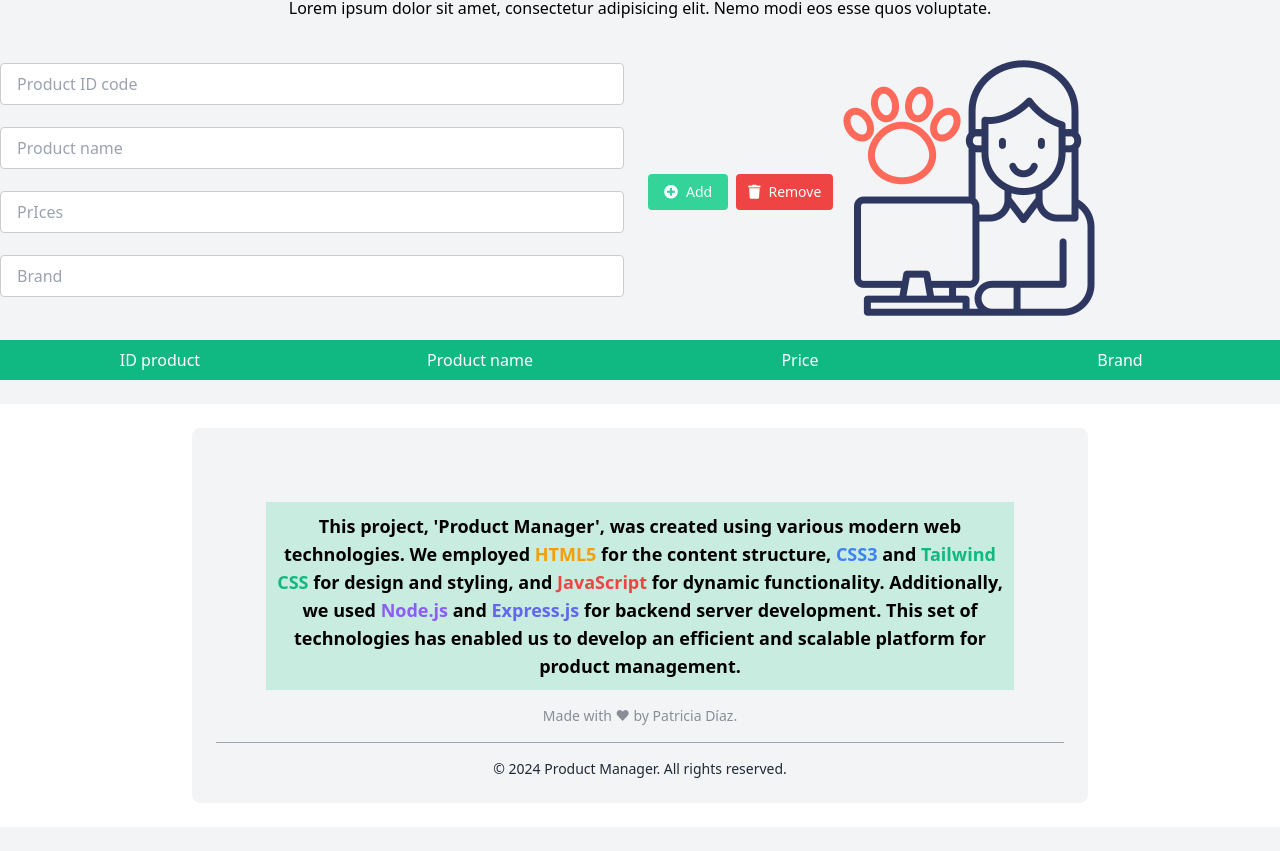
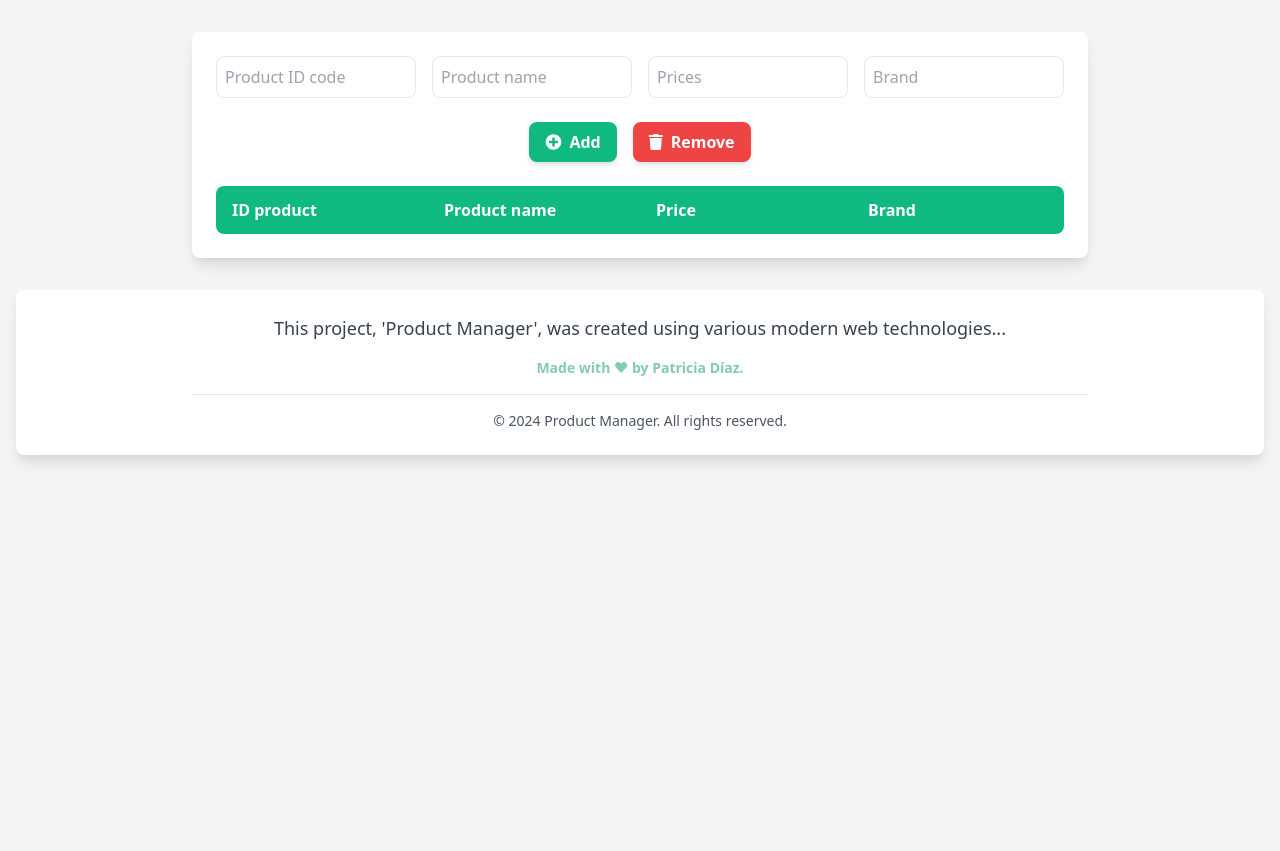
Before and after one commit to Patriciaddc80/ADMINSITRADOR-DE-PRODUCTOS, a website: page index.html in a window 1280 px wide. Shown: the part 100-951 px from the top of the page. After the commit the page ends 800 px from the top, so only its background shows below. Drawn offline with nearby package versions, Linux system fonts and the light colour scheme.

Commit message:
button cent

```diff
--- a/index.html
+++ b/index.html
@@ -1,85 +1,81 @@
 <!DOCTYPE html>
 <html lang="es">
-
 <head>
     <meta charset="UTF-8">
     <meta name="viewport" content="width=device-width, initial-scale=1.0">
     <link href="https://cdn.jsdelivr.net/npm/tailwindcss@2.2.19/dist/tailwind.min.css" rel="stylesheet">
     <link rel="stylesheet" href="https://cdnjs.cloudflare.com/ajax/libs/font-awesome/5.15.4/css/all.min.css">
-    <link rel="stylesheet" href="styles.css">
     <title>Product Manager</title>
 </head>
-
-<body class="bg-gray-100 w-full"
-    style=" background-size: cover; background-position: center; background-repeat: no-repeat; background-attachment: fixed;">
-    <div id="container" class="max-w-screen-2xl mx-auto text-center">
-        <header class="relative py-4">
-            <h1 class="text-5xl mb-4 font-bold text-green-500">PRODUCT MANAGER </h1>
-            <h3>Lorem ipsum dolor sit amet, consectetur adipisicing elit. Nemo modi eos esse quos voluptate.</h3>
+<body class="bg-gray-100 w-full">
+    <div id="container" class="container mx-auto px-4 py-8">
+        <header class="text-center mb-8">
+            <h2 class="text-3xl mb-2 font-bold text-green-500">PRODUCT MANAGER</h2>
+            <h3 class="text-gray-600">Lorem ipsum dolor sit amet, consectetur adipisicing elit. Nemo modi eos esse quos voluptate.</h3>
         </header>
 
-        <main class=" ">
-            <!-- Inputs y botones -->
+        <main class="max-w-4xl mx-auto bg-white rounded-lg shadow-lg p-6">
+            <section id="input-container" class="space-y-6">
+                <div class="grid grid-cols-1 sm:grid-cols-2 lg:grid-cols-4 gap-4">
+                    <input type="text" id="id-input" placeholder="Product ID code"
+                        class="w-full p-2 border rounded-lg focus:ring-2 focus:ring-green-500 focus:border-transparent">
+                    <input type="text" id="name-input" placeholder="Product name"
+                        class="w-full p-2 border rounded-lg focus:ring-2 focus:ring-green-500 focus:border-transparent">
+                    <input type="number" id="price-input" placeholder="Prices"
+                        class="w-full p-2 border rounded-lg focus:ring-2 focus:ring-green-500 focus:border-transparent">
+                    <input type="text" id="brand-input" placeholder="Brand"
+                        class="w-full p-2 border rounded-lg focus:ring-2 focus:ring-green-500 focus:border-transparent">
+                </div>
+            </section>
 
-            <section id="input-container" class="grid grid-cols-1 gap-4 mt-4">
-                <div class="col-span-1 flex flex-wrap items-center">
-                    <input type="text" id="id-input" placeholder="Product ID code"
-                        class="input-style w-20 mr-2 mb-2">
-                    <input type="text" id="name-input" placeholder="Product name"
-                        class="input-style flex-grow mr-2 mb-2">
-                    <input type="number" id="price-input" placeholder="PrIces" class="input-style w-24 mr-2 mb-2">
-                    <input type="text" id="brand-input" placeholder="Brand" class="input-style flex-grow mr-2 mb-2">
-                </div>
-                <div class="col-span-1 flex flex-wrap items-center space-x-2">
+            <section class="mt-6">
+                <div class="flex flex-col sm:flex-row gap-3 sm:gap-4 justify-center">
                     <button id="add-btn"
-                        class="px-3 py-2 text-sm bg-green-400 text-white rounded hover:bg-gray-200 flex items-center">
+                        class="w-full sm:w-auto flex items-center justify-center px-4 py-2 bg-green-500 hover:bg-green-600 text-white font-semibold rounded-lg transition-all duration-300 ease-in-out shadow-md hover:shadow-lg">
                         <i class="fas fa-plus-circle mr-2"></i>Add
                     </button>
                     <button id="update-btn"
-                        class="px-3 py-2 text-sm bg-purple-500 text-white rounded hover:bg-purple-600 items-center hidden">
+                        class="w-full sm:w-auto flex items-center justify-center px-4 py-2 bg-purple-500 hover:bg-purple-600 text-white font-semibold rounded-lg transition-all duration-300 ease-in-out shadow-md hover:shadow-lg hidden">
                         <i class="fas fa-pencil-alt mr-2"></i>Update
                     </button>
                     <button id="cancel-btn"
-                        class="px-3 py-2 text-sm bg-gray-500 text-white rounded hover:bg-gray-600 items-center hidden">
+                        class="w-full sm:w-auto flex items-center justify-center px-4 py-2 bg-gray-500 hover:bg-gray-600 text-white font-semibold rounded-lg transition-all duration-300 ease-in-out shadow-md hover:shadow-lg hidden">
                         <i class="fas fa-times mr-2"></i>Cancel
                     </button>
                     <button id="delete-all-btn"
-                        class="px-3 py-2 text-sm bg-red-500 text-white rounded hover:bg-red-600 flex items-center">
+                        class="w-full sm:w-auto flex items-center justify-center px-4 py-2 bg-red-500 hover:bg-red-600 text-white font-semibold rounded-lg transition-all duration-300 ease-in-out shadow-md hover:shadow-lg">
                         <i class="fas fa-trash mr-2"></i>Remove
                     </button>
-                    <img src="img/pet-care.png" alt="Tienda">
                 </div>
-
             </section>
 
-            <!-- Tabla de productos -->
-            <section class="mt-6">
-                <div class="w-full">
-                    <div class="flex bg-green-500 text-white">
-                        <div class="flex-1 px-4 py-2">ID product</div>
-                        <div class="flex-1 px-4 py-2">Product name </div>
-                        <div class="flex-1 px-4 py-2">Price</div>
-                        <div class="flex-1 px-4 py-2">Brand</div>
+            <section class="mt-6 overflow-x-auto">
+                <div class="min-w-full rounded-lg overflow-hidden">
+                    <div class="grid grid-cols-4 bg-green-500 text-white font-semibold">
+                        <div class="px-4 py-3">ID product</div>
+                        <div class="px-4 py-3">Product name</div>
+                        <div class="px-4 py-3">Price</div>
+                        <div class="px-4 py-3">Brand</div>
                     </div>
-                    <div id="answer-body"> <button id="cancel-btn"
-                        class="px-3 py-2 text-sm bg-gray-500 text-white rounded hover:bg-gray-600 items-center hidden">
-                        <i class="fas fa-times mr-2"></i>Cancel
-                    </button>
-                    <button id="delete-all-btn"
-                        class="px-3 py-2 text-sm bg-yellow-500 text-white rounded hover:bg-red-600 flex items-center">
-                        <i class="fas fa-trash mr-2"></i>Remove
-                    </button></div>
+                    <div id="answer-body" class="bg-white">
+                        <!-- El contenido de la tabla se llenará dinámicamente -->
+                    </div>
                 </div>
             </section>
         </main>
-        <footer class="text-center bg-white text-gray-800 py-6 mt-6">
-            <div class="bg-gray-100 p-6 rounded-lg inline-block max-w-4xl mx-auto">
-                <h2 class="text-lg font-semibold mb-4">
-                    This project, 'Product Manager', was created using various modern web technologies. We employed <a href="https://developer.mozilla.org/en-US/docs/Web/HTML" class="text-yellow-500 transition duration-500 ease-in-out transform hover:scale-105" target="_blank">HTML5</a> for the content structure, <a href="https://developer.mozilla.org/en-US/docs/Web/CSS" class="text-blue-500 transition duration-500 ease-in-out transform hover:scale-105" target="_blank">CSS3</a> and <a href="https://tailwindcss.com/" class="text-green-500 transition duration-500 ease-in-out transform hover:scale-105" target="_blank">Tailwind CSS</a> for design and styling, and <a href="https://developer.mozilla.org/en-US/docs/Web/JavaScript" class="text-red-500 transition duration-500 ease-in-out transform hover:scale-105" target="_blank">JavaScript</a> for dynamic functionality. Additionally, we used <a href="https://nodejs.org/" class="text-purple-500 transition duration-500 ease-in-out transform hover:scale-105" target="_blank">Node.js</a> and <a href="https://expressjs.com/" class="text-indigo-500 transition duration-500 ease-in-out transform hover:scale-105" target="_blank">Express.js</a> for backend server development. This set of technologies has enabled us to develop an efficient and scalable platform for product management.
+
+        <footer class="mt-8 bg-white rounded-lg shadow-lg p-6">
+            <div class="max-w-4xl mx-auto text-center">
+                <h2 class="text-lg text-gray-700 mb-4">
+                    This project, 'Product Manager', was created using various modern web technologies...
                 </h2>
-                <p class="text-sm mb-2 animate-pulse">Made with ♥ by Patricia Díaz.</p>
-                <hr class="border-gray-400 my-4">
-                <p class="text-sm">© 2024 Product Manager. All rights reserved.</p>
+                <p class="text-sm text-green-600 font-semibold animate-pulse mb-2">
+                    Made with ♥ by Patricia Díaz.
+                </p>
+                <hr class="border-gray-200 my-4">
+                <p class="text-sm text-gray-600">
+                    © 2024 Product Manager. All rights reserved.
+                </p>
             </div>
         </footer>
     </div>
```
